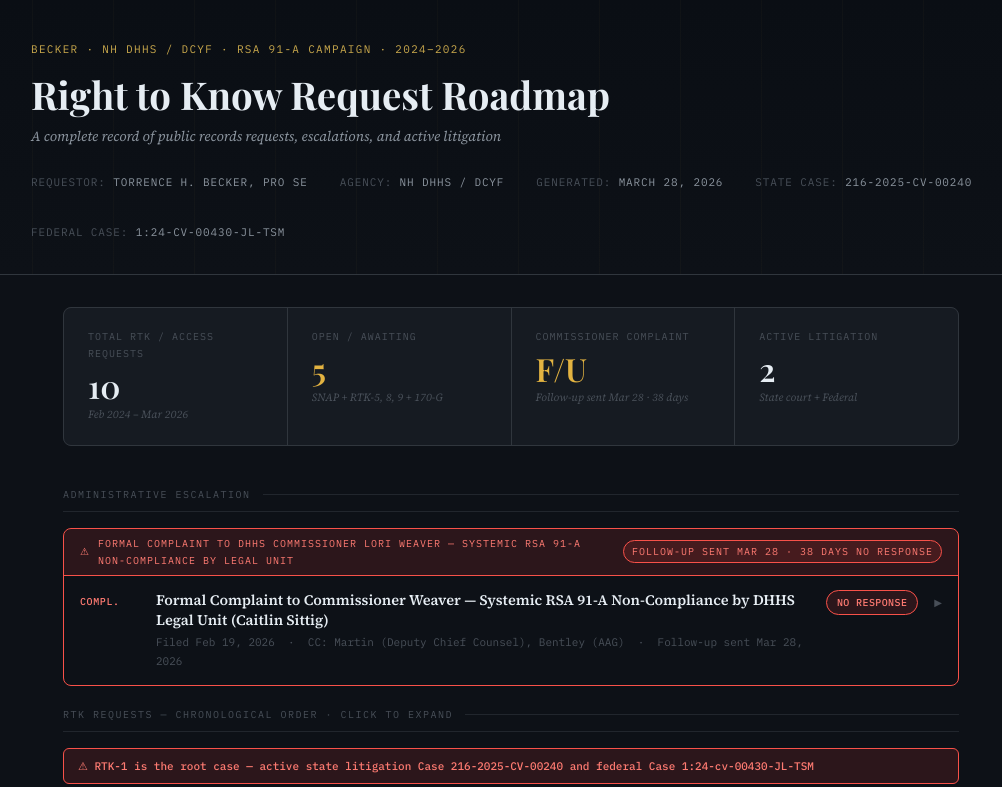
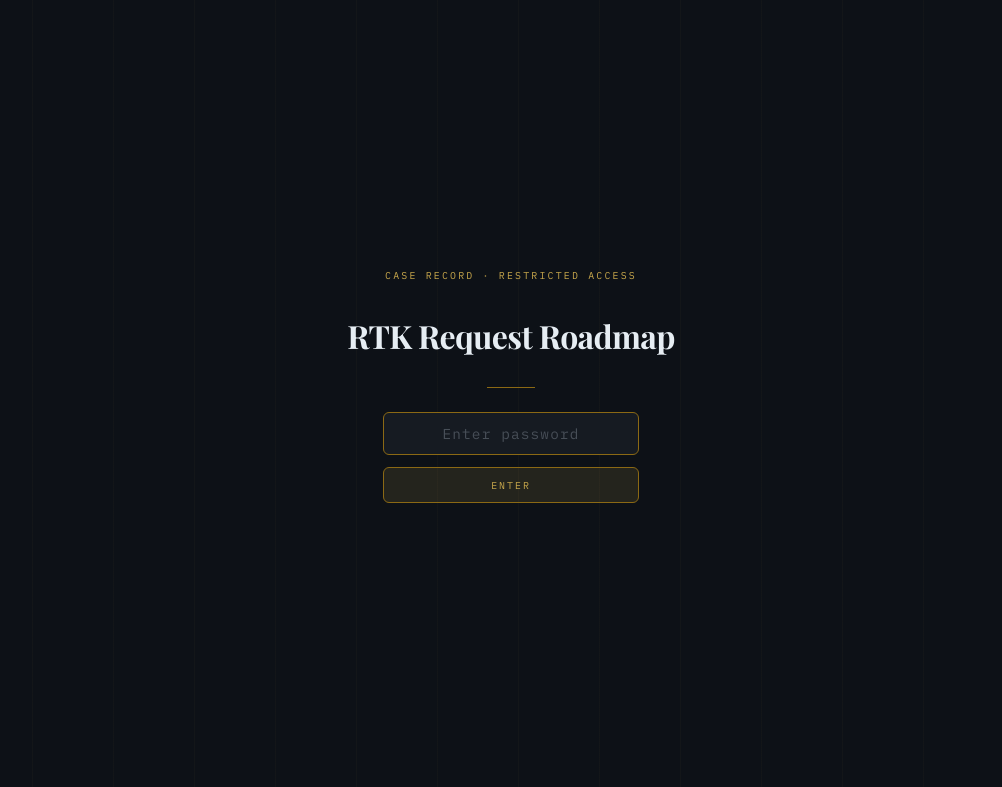
Before and after one commit to TorrenHolt/becker-v-dhhs, a plain HTML site: page rtk_roadmap.html in a window 1280 px wide. Shown: the top 787 px of the page, without its empty margins (129-1131 px from the left). Drawn offline with nearby package versions, Linux system fonts and the light colour scheme.

Commit message:
Update rtk_roadmap.html

```diff
--- a/rtk_roadmap.html
+++ b/rtk_roadmap.html
@@ -540,9 +540,148 @@
     .card-num { min-width: 48px; font-size: 9px; }
     .tl-date { min-width: 58px; }
   }
+
+  /* ── PASSWORD GATE ── */
+  #password-gate {
+    position: fixed;
+    inset: 0;
+    background: var(--bg);
+    z-index: 99999;
+    display: flex;
+    align-items: center;
+    justify-content: center;
+    flex-direction: column;
+    gap: 1.5rem;
+  }
+  #password-gate::before {
+    content: '';
+    position: absolute;
+    inset: 0;
+    background: repeating-linear-gradient(
+      90deg,
+      transparent,
+      transparent 80px,
+      rgba(201,168,76,0.03) 80px,
+      rgba(201,168,76,0.03) 81px
+    );
+    pointer-events: none;
+  }
+  .gate-label {
+    font-family: 'IBM Plex Mono', monospace;
+    font-size: 0.62rem;
+    letter-spacing: 0.22em;
+    text-transform: uppercase;
+    color: var(--accent);
+    position: relative;
+  }
+  .gate-title {
+    font-family: 'Playfair Display', serif;
+    font-size: clamp(1.4rem, 3vw, 2rem);
+    font-weight: 700;
+    color: var(--text);
+    text-align: center;
+    letter-spacing: -0.02em;
+    position: relative;
+  }
+  .gate-rule {
+    width: 3rem;
+    height: 1px;
+    background: var(--accent2);
+    position: relative;
+  }
+  .gate-input {
+    background: var(--bg2);
+    border: 1px solid var(--border);
+    color: var(--text);
+    font-family: 'IBM Plex Mono', monospace;
+    font-size: 0.9rem;
+    letter-spacing: 0.1em;
+    padding: 0.7rem 1.25rem;
+    width: 16rem;
+    outline: none;
+    text-align: center;
+    border-radius: 6px;
+    transition: border-color 0.2s;
+  }
+  .gate-input:focus { border-color: var(--accent2); }
+  .gate-input::placeholder { color: var(--text3); letter-spacing: 0.08em; }
+  .gate-btn {
+    background: rgba(201,168,76,0.12);
+    color: var(--accent);
+    border: 1px solid var(--accent2);
+    font-family: 'IBM Plex Mono', monospace;
+    font-size: 0.62rem;
+    letter-spacing: 0.2em;
+    text-transform: uppercase;
+    padding: 0.65rem 1.75rem;
+    cursor: pointer;
+    border-radius: 6px;
+    width: 16rem;
+    transition: background 0.2s, color 0.2s;
+  }
+  .gate-btn:hover { background: rgba(201,168,76,0.22); color: var(--text); }
+  .gate-error {
+    font-family: 'IBM Plex Mono', monospace;
+    font-size: 0.62rem;
+    letter-spacing: 0.12em;
+    color: var(--danger-text);
+    text-transform: uppercase;
+    opacity: 0;
+    transition: opacity 0.2s;
+    min-height: 1rem;
+    position: relative;
+  }
+  .gate-error.visible { opacity: 1; }
 </style>
 </head>
 <body>
+
+<!-- PASSWORD GATE -->
+<div id="password-gate">
+  <span class="gate-label">Case Record · Restricted Access</span>
+  <h2 class="gate-title">RTK Request Roadmap</h2>
+  <div class="gate-rule"></div>
+  <div style="display:flex;flex-direction:column;align-items:center;gap:0.75rem;position:relative;">
+    <input
+      class="gate-input"
+      id="gate-input"
+      type="password"
+      placeholder="Enter password"
+      autocomplete="off"
+      autofocus
+    />
+    <button class="gate-btn" id="gate-btn">Enter</button>
+    <span class="gate-error" id="gate-error">Incorrect password</span>
+  </div>
+</div>
+
+<script>
+  (function () {
+    var CORRECT = 'Becker2026';
+    var gate  = document.getElementById('password-gate');
+    var input = document.getElementById('gate-input');
+    var btn   = document.getElementById('gate-btn');
+    var error = document.getElementById('gate-error');
+
+    function attempt() {
+      if (input.value === CORRECT) {
+        gate.style.transition = 'opacity 0.4s ease';
+        gate.style.opacity = '0';
+        setTimeout(function () { gate.remove(); }, 420);
+      } else {
+        error.classList.add('visible');
+        input.value = '';
+        input.focus();
+        setTimeout(function () { error.classList.remove('visible'); }, 2000);
+      }
+    }
+
+    btn.addEventListener('click', attempt);
+    input.addEventListener('keydown', function (e) {
+      if (e.key === 'Enter') attempt();
+    });
+  })();
+</script>
 
 <!-- HEADER -->
 <header class="site-header">
```
